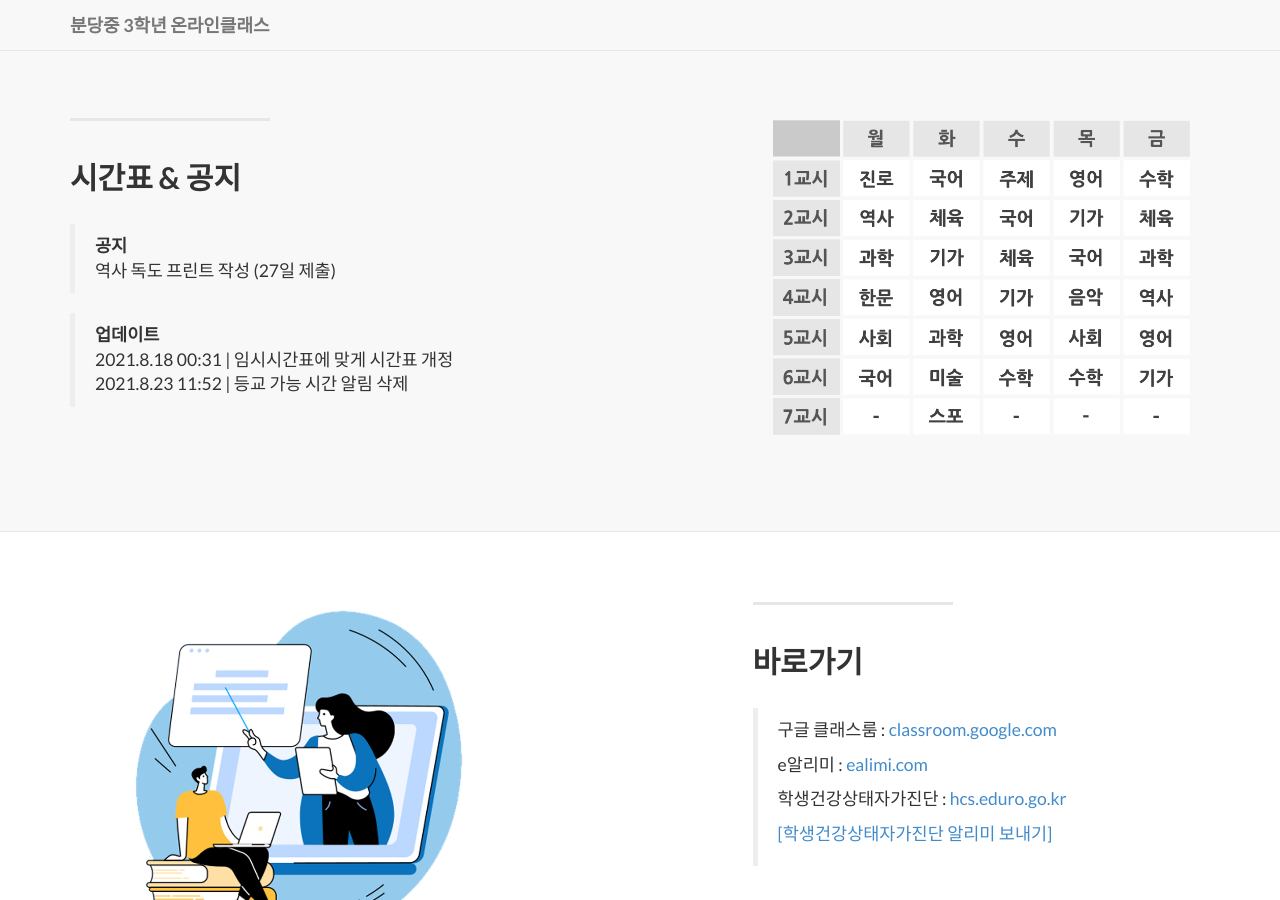
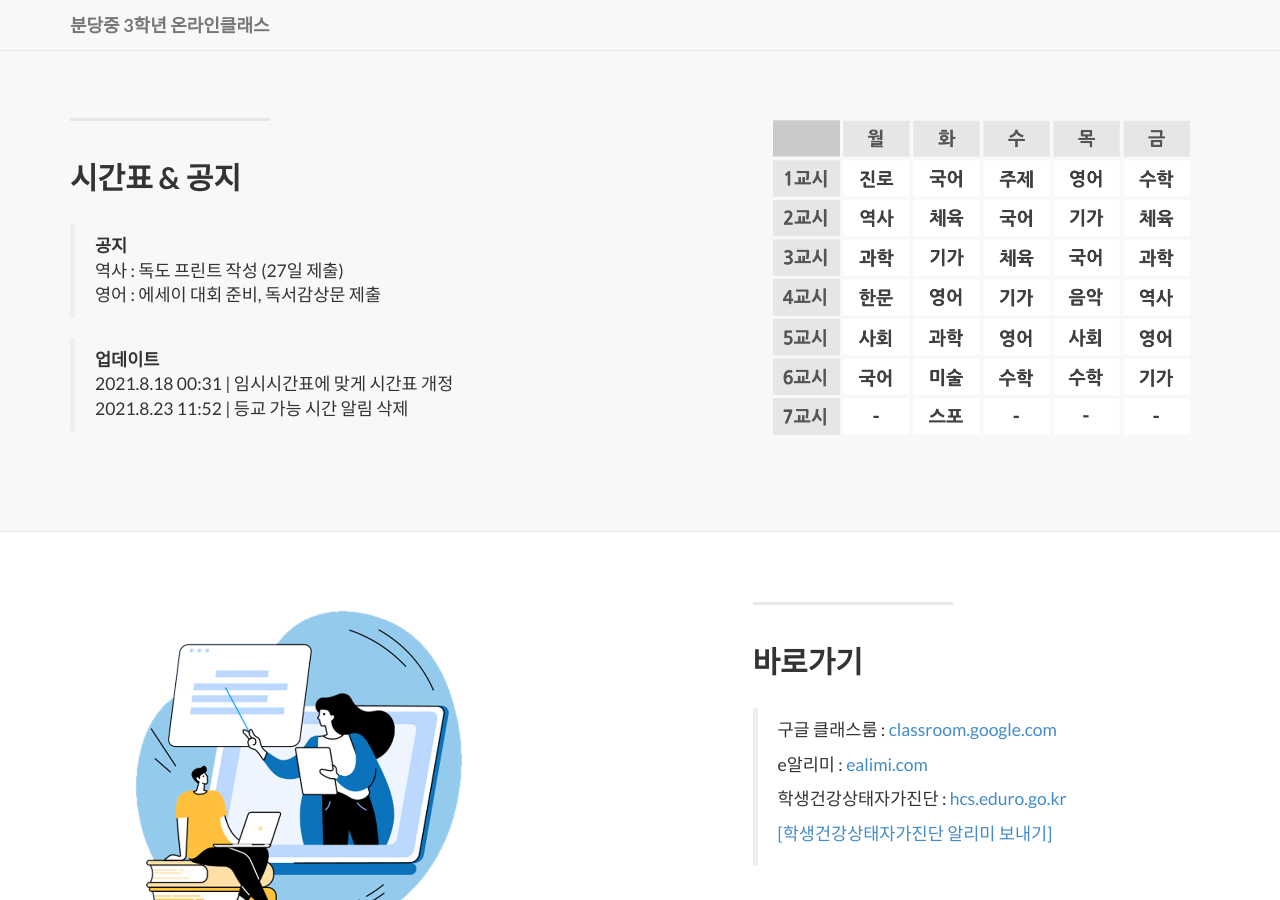
Before and after one commit to bundang-ms-2021/oncl, a Jekyll site: the page built from index.html, in a window 1280 px wide and 900 px high, scrolled down 716 px. Built offline with Jekyll 4.4.1, drawn with Linux system fonts in a browser that asks for light colours; nearby versions of some CDN libraries; library files that are not in the unit come from our copies.

Commit message:
Update 2014-09-21-services-1.markdown

```diff
--- a/_posts/2014-09-21-services-1.markdown
+++ b/_posts/2014-09-21-services-1.markdown
@@ -7,7 +7,8 @@ description: |
 ---
 
   > **공지**
-  > 역사 독도 프린트 작성 (27일 제출)
+  > 역사 : 독도 프린트 작성 (27일 제출)
+  > 영어 : 에세이 대회 준비, 독서감상문 제출
 
   > **업데이트**
   > 2021.8.18 00:31 | 임시시간표에 맞게 시간표 개정
```
